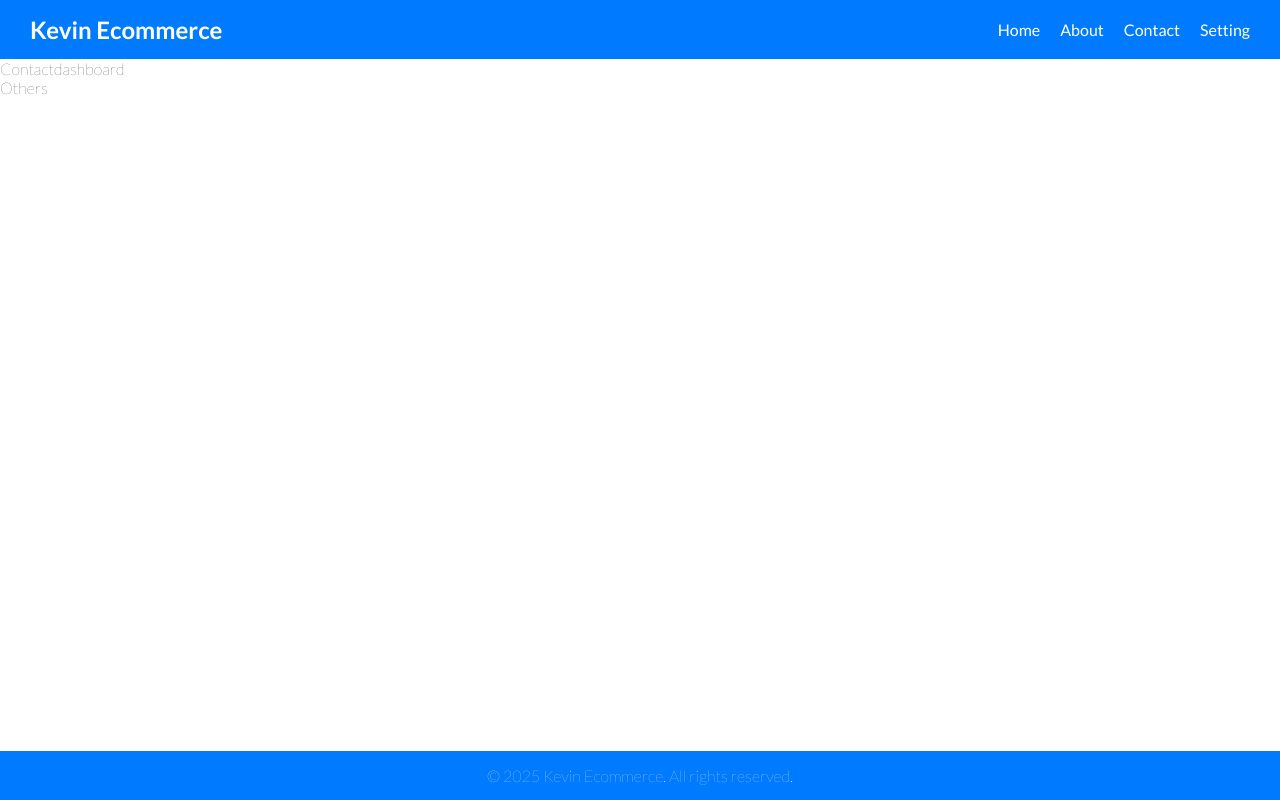
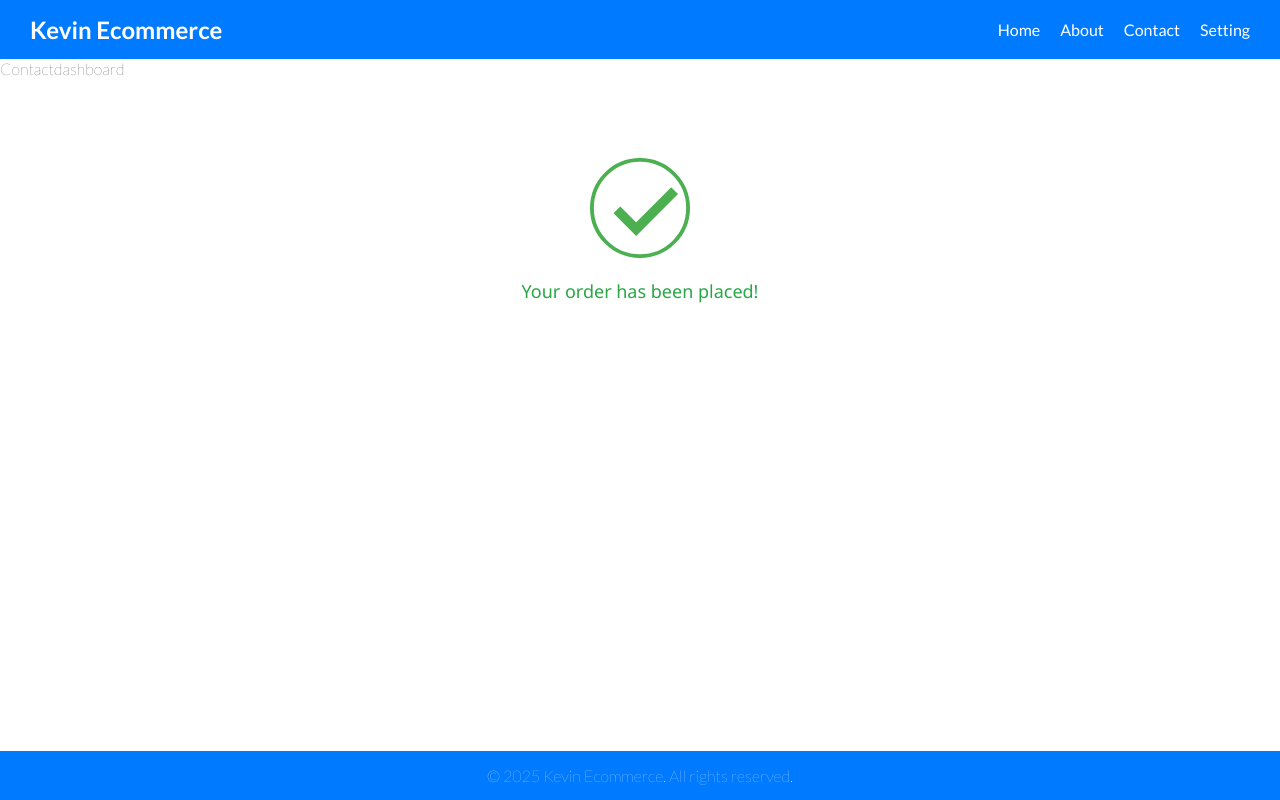
Before and after one commit to Mrsabarish57/react-Ecommerce, a React (Vite) app: page /Contact in a window 1280 px wide. Built offline with nearby package versions, Linux system fonts and the light colour scheme.

Commit message:
prem is very dangeous

```diff
--- /dev/null
+++ b/src/Component/Tickanimation.jsx
@@ -0,0 +1,27 @@
+import React, { useState } from "react";
+import '../style.css'
+
+const OrderConfirmation = () => {
+  const [showTick, setShowTick] = useState(false);
+
+  const handlePlaceOrder = () => {
+    setShowTick(true);
+  };
+
+  return (
+    <div className="order-container">
+
+
+
+        <div className="success-animation">
+          <svg className="checkmark" viewBox="0 0 52 52">
+            <circle className="circle" cx="26" cy="26" r="25" fill="none" />
+            <path className="check" fill="none" d="M14 27 l10 10 l20 -20" />
+          </svg>
+          <div className="order-message">Your order has been placed!</div>
+        </div>
+    </div>
+  );
+};
+
+export default OrderConfirmation;
--- a/src/Component/userProduct.jsx
+++ b/src/Component/userProduct.jsx
@@ -1,5 +1,6 @@
 import React, { useContext, useEffect, useState } from "react";
 import { myContext } from "../App";
+import '../style.css'
 
 const cardContainerStyle = {
   display: "flex",
@@ -39,6 +40,8 @@ const userProduct = () => {
 
   const [products, setProducts] = useState([]);
 
+  const [btn,setBtn]=useState(false)
+
   useEffect(() => {
     fetch("https://fakestoreapi.com/products")
       .then((res) => res.json())
@@ -57,8 +60,10 @@ const userProduct = () => {
             image: cur.image,
           },
         ]);
+        cur.active=true
       }
     });
+    setBtn((btn)=>!btn)
   }
 
   return (
@@ -70,8 +75,8 @@ const userProduct = () => {
             <h3>{cur.title}</h3>
             <h5>{cur.price}</h5>
             <h5>{cur.category}</h5>
-            <button style={buttonStyle} onClick={() => addingCart(cur.id)}>
-              Add to cart
+            <button  value={cur.active} onClick={() => addingCart(cur.id)}>
+                {cur.active  ? <p>Added</p> : <p>Add to cart</p>}
             </button>
           </div>
         );
--- a/src/Pages/Contact.jsx
+++ b/src/Pages/Contact.jsx
@@ -2,13 +2,14 @@ import Navbar from '../Component/Navbar'
 import Contactdashboard from '../Component/Contactdashboard'
 import Footer from '../Component/Footer'
 import Others from '../Component/Others'
+import Tickanimation from '../Component/Tickanimation'
 
 const Contact = () => {
   return (
     <div>
         <Navbar/>
         <Contactdashboard/>
-        <Others/>
+        <Tickanimation/>
         <Footer/>
     </div>
   )
--- a/src/Pages/Viewcarts.jsx
+++ b/src/Pages/Viewcarts.jsx
@@ -1,9 +1,14 @@
-import React from "react";
+import React, { useState } from "react";
 import Navbar from "../Component/Navbar";
 import Viewcart from "../Component/Viewcart";
 import Footer from "../Component/Footer";
+import Tickanimation from '../Component/Tickanimation'
+import '../style.css'
 
 const Viewcarts = () => {
+
+  const[toggle,setToggle]=useState(false)
+
   return (
     <div>
       <Navbar />
@@ -26,9 +31,11 @@ const Viewcarts = () => {
           overflow:'scroll'
         }}
       >
-        <Viewcart />
+        {toggle ? <Tickanimation/>:<Viewcart/> }
 
-        <button style={{position:"fixed",bottom:'100px',left:"300px"}}>Check out</button>
+
+
+        <button style={{position:"fixed",bottom:'100px',left:"300px"}} className="place-button" onClick={()=>setToggle((cur)=>!cur)}>Check out</button>
       </div>
       <Footer />
     </div>
--- a/src/style.css
+++ b/src/style.css
@@ -5,3 +5,106 @@
   font-weight: 100;
   font-style: normal;
 }
+
+
+
+
+
+button[value="true"]{
+  margin-top: "10px";
+  padding: "8px 12px";
+  background-color: #007bff;
+  color: "white";
+  border: "none";
+  border-radius: "4px";
+  cursor: "pointer";
+}
+
+.order-container {
+  text-align: center;
+  padding: 50px;
+  font-family: 'Segoe UI', sans-serif;
+}
+
+.place-button {
+  padding: 12px 24px;
+  font-size: 16px;
+  background-color: #007bff;
+  color: #fff;
+  border: none;
+  border-radius: 8px;
+  cursor: pointer;
+  transition: background 0.3s;
+}
+
+.place-button:hover {
+  background-color: #0056b3;
+}
+
+.success-animation {
+  margin-top: 30px;
+  animation: fadeIn 0.6s ease-in-out;
+}
+
+.checkmark {
+  width: 100px;
+  height: 100px;
+  stroke-width: 2;
+  stroke: #4caf50;
+  fill: none;
+  stroke-miterlimit: 10;
+  animation: scale .3s ease-in-out .9s both;
+}
+
+.circle {
+  stroke-dasharray: 157;
+  stroke-dashoffset: 157;
+  stroke: #4caf50;
+  animation: drawCircle 0.6s ease-out forwards;
+}
+
+.check {
+  stroke-dasharray: 50;
+  stroke-dashoffset: 50;
+  stroke: #4caf50;
+  stroke-width: 5;
+  animation: drawCheck 0.3s ease-out 0.6s forwards;
+}
+
+.order-message {
+  margin-top: 16px;
+  font-size: 18px;
+  color: #28a745;
+}
+
+@keyframes drawCircle {
+  to {
+    stroke-dashoffset: 0;
+  }
+}
+
+@keyframes drawCheck {
+  to {
+    stroke-dashoffset: 0;
+  }
+}
+
+@keyframes fadeIn {
+  from {
+    opacity: 0;
+    transform: scale(0.95);
+  }
+  to {
+    opacity: 1;
+    transform: scale(1);
+  }
+}
+
+@keyframes scale {
+  0%, 100% {
+    transform: scale(1);
+  }
+  50% {
+    transform: scale(1.1);
+  }
+}
```
